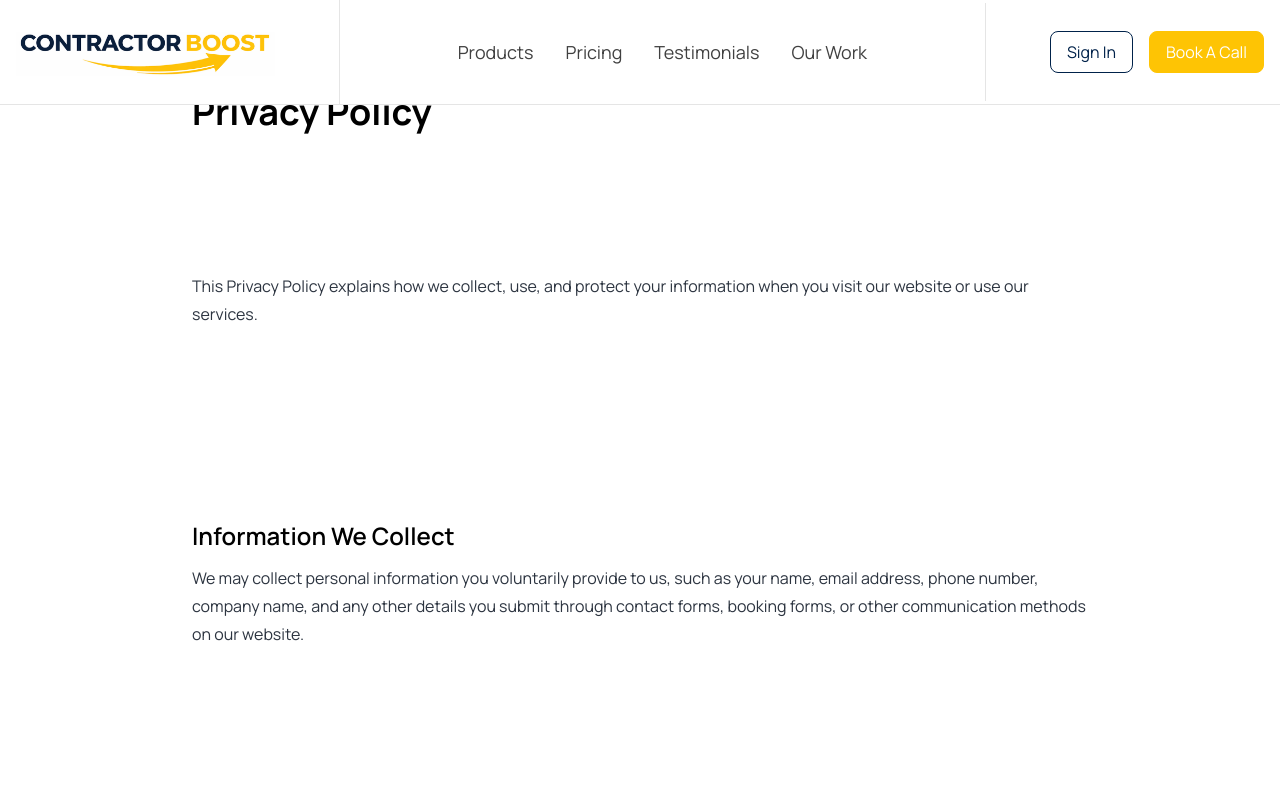
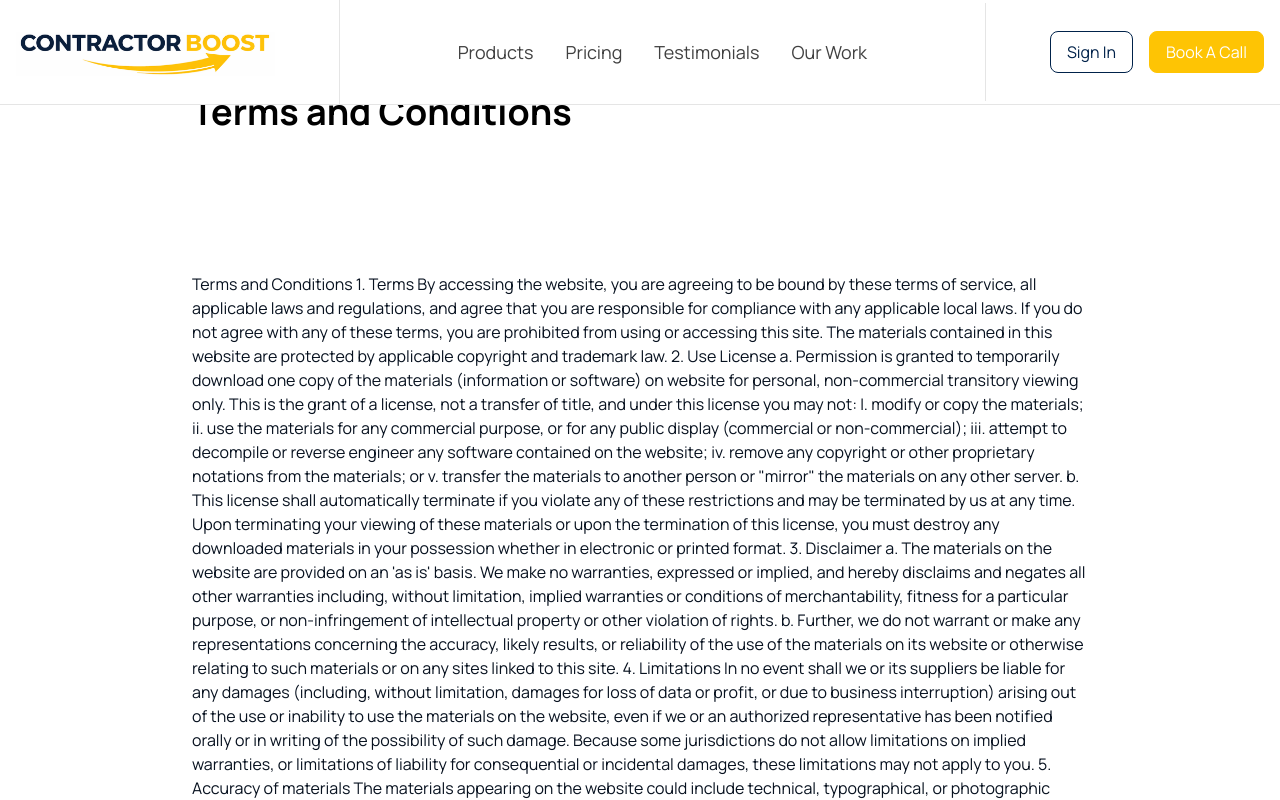
Before and after one commit to JohannesKarasik/ContractorBoost, a Next.js app: page /privacy-policy in a window 1280 px wide. Shown: the top 800 px of the page. Built offline with nearby package versions, Linux system fonts and the light colour scheme.

Commit message:
Initial commit

```diff
--- a/src/app/privacy-policy/page.tsx
+++ b/src/app/privacy-policy/page.tsx
@@ -1,107 +1,124 @@
 export default function PrivacyPolicyPage() {
     return (
       <main className="min-h-screen bg-white px-6 py-16 text-[#07111f]">
-        <div className="mx-auto max-w-4xl">
-          <h1 className="mb-8 text-4xl font-bold">Privacy Policy</h1>
+        <div className="mx-auto max-w-4xl space-y-8">
 
-          <div className="space-y-8 text-base leading-7 text-[#07111f]/85">
-            <section>
-              <p>
-                This Privacy Policy explains how we collect, use, and protect your
-                information when you visit our website or use our services.
-              </p>
-            </section>
+          <h1 className="text-4xl font-bold">Terms and Conditions</h1>
 
-            <section>
-              <h2 className="mb-3 text-2xl font-semibold">Information We Collect</h2>
-              <p>
-                We may collect personal information you voluntarily provide to us,
-                such as your name, email address, phone number, company name, and
-                any other details you submit through contact forms, booking forms,
-                or other communication methods on our website.
-              </p>
-            </section>
+          {/* TERMS */}
+          <section className="space-y-4">
+        <p>
+Terms and Conditions
+1. Terms
+By accessing the website, you are agreeing to be bound by these terms of service, all applicable laws and regulations, and agree that you are responsible for compliance with any applicable local laws. If you do not agree with any of these terms, you are prohibited from using or accessing this site. The materials contained in this website are protected by applicable copyright and trademark law.
 
-            <section>
-              <h2 className="mb-3 text-2xl font-semibold">How We Use Your Information</h2>
-              <p>
-                We use the information we collect to respond to inquiries, provide
-                services, improve our website, communicate with you about our
-                offerings, and maintain the security and functionality of our
-                platform.
-              </p>
-            </section>
+2. Use License
+a. Permission is granted to temporarily download one copy of the materials (information or software) on website for personal, non-commercial transitory viewing only. This is the grant of a license, not a transfer of title, and under this license you may not:
 
-            <section>
-              <h2 className="mb-3 text-2xl font-semibold">Cookies and Tracking Technologies</h2>
-              <p>
-                Our website may use cookies and similar tracking technologies to
-                improve user experience, analyze website traffic, and understand
-                how visitors interact with our site. You can adjust your browser
-                settings to refuse cookies if you prefer.
-              </p>
-            </section>
+I. modify or copy the materials;
 
-            <section>
-              <h2 className="mb-3 text-2xl font-semibold">Sharing of Information</h2>
-              <p>
-                We do not sell your personal information. We may share information
-                with trusted third-party service providers who help us operate our
-                website or provide services, but only as necessary for those
-                purposes.
-              </p>
-            </section>
+ii. use the materials for any commercial purpose, or for any public display (commercial or non-commercial);
 
-            <section>
-              <h2 className="mb-3 text-2xl font-semibold">Data Security</h2>
-              <p>
-                We take reasonable steps to protect your information from
-                unauthorized access, loss, misuse, or disclosure. However, no
-                method of transmission over the internet or electronic storage is
-                completely secure.
-              </p>
-            </section>
+iii. attempt to decompile or reverse engineer any software contained on the website;
 
-            <section>
-              <h2 className="mb-3 text-2xl font-semibold">Your Rights</h2>
-              <p>
-                Depending on your location, you may have rights related to your
-                personal information, including the right to request access,
-                correction, or deletion of your data.
-              </p>
-            </section>
+iv. remove any copyright or other proprietary notations from the materials; or
 
-            <section>
-              <h2 className="mb-3 text-2xl font-semibold">Third-Party Links</h2>
-              <p>
-                Our website may contain links to third-party websites. We are not
-                responsible for the privacy practices or content of those external
-                sites.
-              </p>
-            </section>
+v. transfer the materials to another person or "mirror" the materials on any other server.
 
-            <section>
-              <h2 className="mb-3 text-2xl font-semibold">Changes to This Policy</h2>
-              <p>
-                We may update this Privacy Policy from time to time. Any changes
-                will be posted on this page with the updated effective date.
-              </p>
-            </section>
+b. This license shall automatically terminate if you violate any of these restrictions and may be terminated by us at any time. Upon terminating your viewing of these materials or upon the termination of this license, you must destroy any downloaded materials in your possession whether in electronic or printed format.
 
-            <section>
-              <h2 className="mb-3 text-2xl font-semibold">Contact Us</h2>
-              <p>
-                If you have any questions about this Privacy Policy, you can
-                contact us through the contact information provided on our website.
-              </p>
-            </section>
+3. Disclaimer
+a. The materials on the website are provided on an 'as is' basis. We make no warranties, expressed or implied, and hereby disclaims and negates all other warranties including, without limitation, implied warranties or conditions of merchantability, fitness for a particular purpose, or non-infringement of intellectual property or other violation of rights.
 
-            <section>
-              <p className="text-sm text-[#07111f]/60">
-                Effective Date: April 7, 2026
-              </p>
-            </section>
-          </div>
+b. Further, we do not warrant or make any representations concerning the accuracy, likely results, or reliability of the use of the materials on its website or otherwise relating to such materials or on any sites linked to this site.
+
+4. Limitations
+In no event shall we or its suppliers be liable for any damages (including, without limitation, damages for loss of data or profit, or due to business interruption) arising out of the use or inability to use the materials on the website, even if we or an authorized representative has been notified orally or in writing of the possibility of such damage. Because some jurisdictions do not allow limitations on implied warranties, or limitations of liability for consequential or incidental damages, these limitations may not apply to you.
+
+5. Accuracy of materials
+The materials appearing on the website could include technical, typographical, or photographic errors. We do not warrant that any of the materials on its website are accurate, complete or current. We may make changes to the materials contained on its website at any time without notice. However, we do not make any commitment to update the materials.
+
+6. Links
+We have not reviewed all of the sites linked to its website and is not responsible for the contents of any such linked site. The inclusion of any link does not imply endorsement by us of the site. Use of any such linked website is at the user's own risk.
+
+7. Modifications
+We may revise these terms of service for its website at any time without notice. By using this website, you are agreeing to be bound by the then current version of these terms of service.
+
+8. Refund policy
+You may ask for a refund at any time for an order that is incomplete. An incomplete order is one that has never been unblocked. Once unblocked, by us or any other entity, it will be considered a complete job and no longer eligible for a refund.
+
+9. Governing Law
+These terms and conditions are governed by and construed in accordance with the laws of Texas and you irrevocably submit to the exclusive jurisdiction of the courts in that State or location.
+
+Cookie policy
+This cookie policy ("Policy") describes what cookies are and how Website Operator ("Website Operator", "we", "us" or "our") uses them on the our website and any of its products or services (collectively, "Website" or "Services").
+
+You should read this Policy so you can understand what type of cookies we use, the information we collect using cookies and how that information is used. It also describes the choices available to you regarding accepting or declining the use of cookies. For further information on how we use, store and keep your personal data secure, see our Privacy Policy.
+
+What are cookies?
+Cookies are small pieces of data stored in text files that are saved on your computer or other devices when websites are loaded in a browser. They are widely used to remember you and your preferences, either for a single visit (through a "session cookie") or for multiple repeat visits (using a "persistent cookie").
+
+Session cookies are temporary cookies that are used during the course of your visit to the Website, and they expire when you close the web browser.
+
+Persistent cookies are used to remember your preferences within our Website and remain on your desktop or mobile device even after you close your browser or restart your computer. They ensure a consistent and efficient experience for you while visiting our Website or using our Services.
+
+Cookies may be set by the Website ("first-party cookies"), or by third parties, such as those who serve content or provide advertising or analytics services on the website ("third party cookies"). These third parties can recognize you when you visit our website and also when you visit certain other websites.
+
+What type of cookies do we use?
+Necessary cookies
+
+Necessary cookies allow us to offer you the best possible experience when accessing and navigating through our Website and using its features. For example, these cookies let us recognize that you have created an account and have logged into that account to access the content.
+
+Functionality cookies
+
+Functionality cookies let us operate the Website and our Services in accordance with the choices you make. For example, we will recognize your username and remember how you customized the Website and Services during future visits.
+
+Analytical cookies
+
+These cookies enable us and third-party services to collect aggregated data for statistical purposes on how our visitors use the Website. These cookies do not contain personal information such as names and email addresses and are used to help us improve your user experience of the Website.
+
+Social media cookies
+
+Third-party cookies from social media sites (such as Facebook, Twitter, etc) let us track social network users when they visit our Website, use our Services or share content, by using a tagging mechanism provided by those social networks.
+
+These cookies are also used for event tracking and remarketing purposes. Any data collected with these tags will be used in accordance with our and social networks' privacy policies. We will not collect or share any personally identifiable information from the user.
+
+What are your cookie options?
+If you don't like the idea of cookies or certain types of cookies, you can change your browser's settings to delete cookies that have already been set and to not accept new cookies. To learn more about how to do this or to learn more about cookies, visit internetcookies.org
+
+Changes and amendments
+We reserve the right to modify this Policy relating to the Website or Services at any time, effective upon posting of an updated version of this Policy on the Website. When we will revise the updated date at the bottom of this page. Continued use of the Website after any such changes shall constitute your consent to such changes. Policy was created with WebsitePolicies.
+
+Acceptance of this policy
+You acknowledge that you have read this Policy and agree to all its terms and conditions. By using the Website or its Services you agree to be bound by this Policy. If you do not agree to abide by the terms of this Policy, you are not authorized to use or access the Website and its Services.
+
+Contacting us
+If you would like to contact us to understand more about this Policy or wish to contact us concerning any matter relating to our use of cookies, you may contact us.
+
+This document was last updated on April 15, 2022
+
+
+
+
+Privacy Policy
+Your privacy is important to us. It is our policy to respect your privacy regarding any information we may collect from you across our website and other sites we own and operate.
+
+We only ask for personal information when we truly need it to provide a service to you. We collect it by fair and lawful means, with your knowledge and consent. We also let you know why we're collecting it and how it will be used.
+
+We only retain collected information for as long as necessary to provide you with your requested service. What data we store, we'll protect within commercially acceptable means to prevent loss and theft, as well as unauthorized access, disclosure, copying, use or modification.
+
+We don't share any personally identifying information publicly or with third-parties, except when required to by law.
+
+Our website may link to external sites that are not operated by us. Please be aware that we have no control over the content and practices of these sites, and cannot accept responsibility or liability for their respective privacy policies.
+
+You are free to refuse our request for your personal information, with the understanding that we may be unable to provide you with some of your desired services.
+
+Your continued use of our website will be regarded as acceptance of our practices around privacy and personal information. If you have any questions about how we handle user data and personal information, feel free to contact us.
+
+This policy is effective as of 15 April 2022.
+</p>
+          </section>
+
         </div>
       </main>
     )
```
